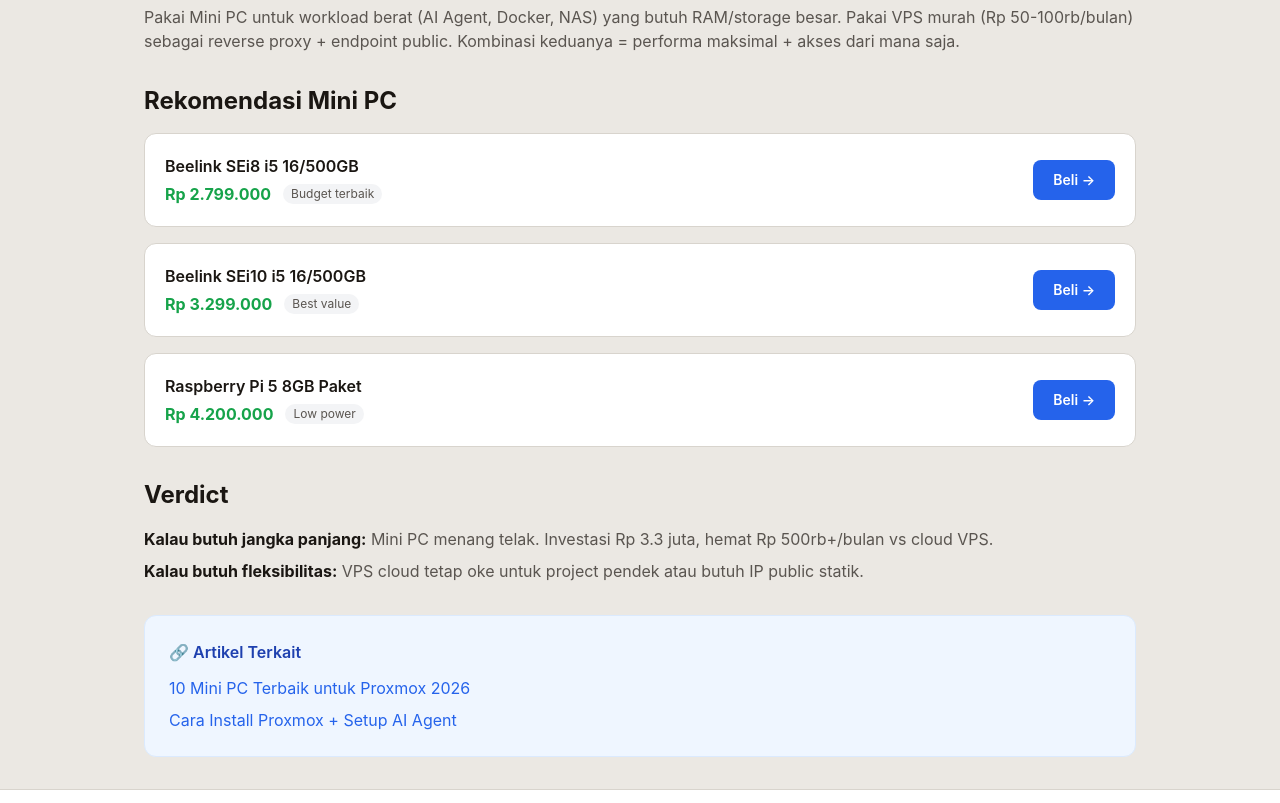
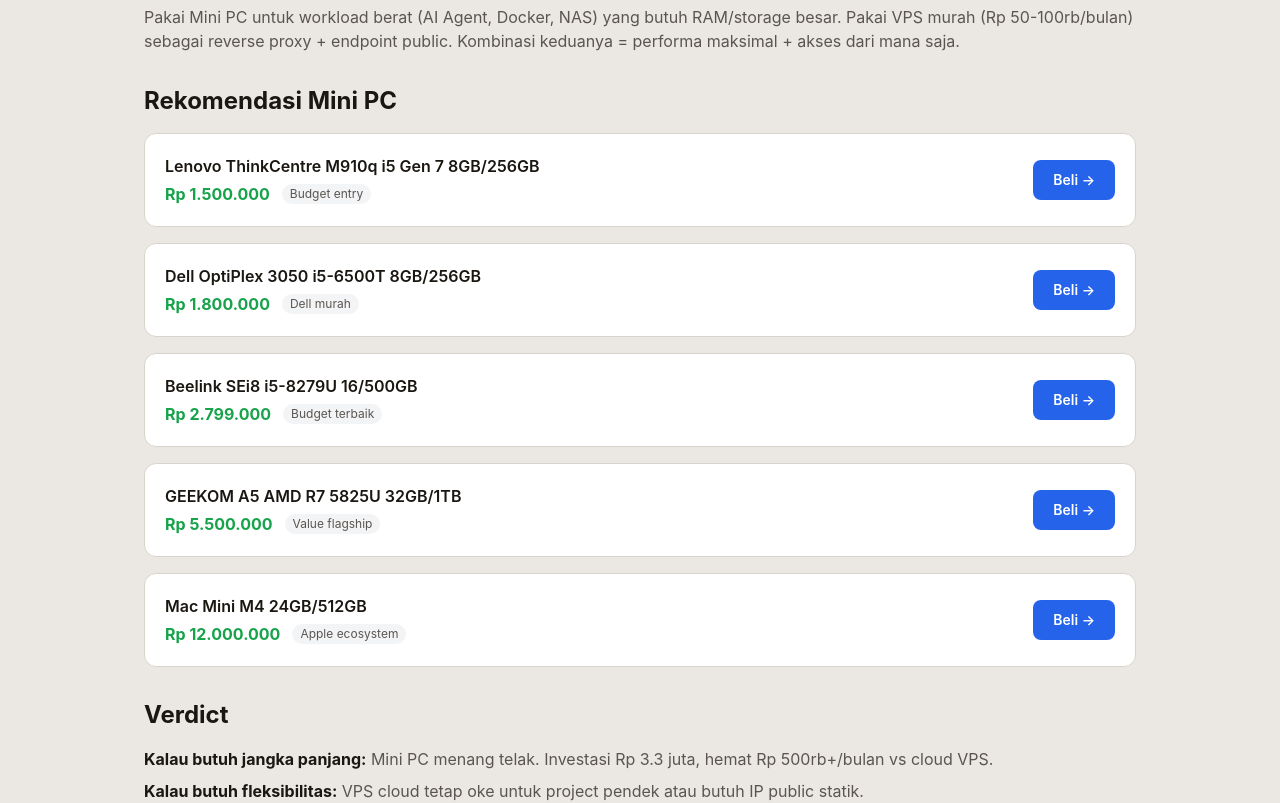
Before and after one commit to mpwridd/agentverse, a Next.js app: page /reviews/raspberry-pi-5-vs-mini-pc in a window 1280 px wide. Shown: the part 1200-2003 px from the top of the page. Built offline with nearby package versions, Linux system fonts and the light colour scheme.

Commit message:
Fix comparison page: correct affiliate links

```diff
--- a/src/app/reviews/raspberry-pi-5-vs-mini-pc/page.tsx
+++ b/src/app/reviews/raspberry-pi-5-vs-mini-pc/page.tsx
@@ -87,9 +87,11 @@
 
       <div className="space-y-4">
         {[
-          { name: "Beelink SEi8 i5 16/500GB", price: "Rp 2.799.000", note: "Budget terbaik", url: "https://shopee.co.id/Beelink-SEi8-i.1070891797.20293439189?mmp_pid=an_11360871961&utm_source=an_11360871961&utm_medium=affiliates" },
-          { name: "Beelink SEi10 i5 16/500GB", price: "Rp 3.299.000", note: "Best value", url: "https://shopee.co.id/Beelink-SEi10-i.15438867.22681138325?mmp_pid=an_11360871961&utm_source=an_11360871961&utm_medium=affiliates" },
-          { name: "Raspberry Pi 5 8GB Paket", price: "Rp 4.200.000", note: "Low power", url: "https://shopee.co.id/Raspberry-Pi-5-8GB-i.995354751.27455041254?mmp_pid=an_11360871961&utm_source=an_11360871961&utm_medium=affiliates" },
+          { name: "Lenovo ThinkCentre M910q i5 Gen 7 8GB/256GB", price: "Rp 1.500.000", note: "Budget entry", url: "https://s.shopee.co.id/2BC5Je6aDR" },
+          { name: "Dell OptiPlex 3050 i5-6500T 8GB/256GB", price: "Rp 1.800.000", note: "Dell murah", url: "https://s.shopee.co.id/1gFok4DBKV" },
+          { name: "Beelink SEi8 i5-8279U 16/500GB", price: "Rp 2.799.000", note: "Budget terbaik", url: "https://s.shopee.co.id/4Va06EWqTK" },
+          { name: "GEEKOM A5 AMD R7 5825U 32GB/1TB", price: "Rp 5.500.000", note: "Value flagship", url: "https://s.shopee.co.id/2LVVWPkofH" },
+          { name: "Mac Mini M4 24GB/512GB", price: "Rp 12.000.000", note: "Apple ecosystem", url: "https://s.shopee.co.id/1BJY9Fv8iu" },
         ].map((p) => (
           <div key={p.name} className="bg-white rounded-xl p-5 flex items-center justify-between gap-4 border hover:shadow-md transition" style={{ borderColor: "var(--border)" }}>
             <div>
```
